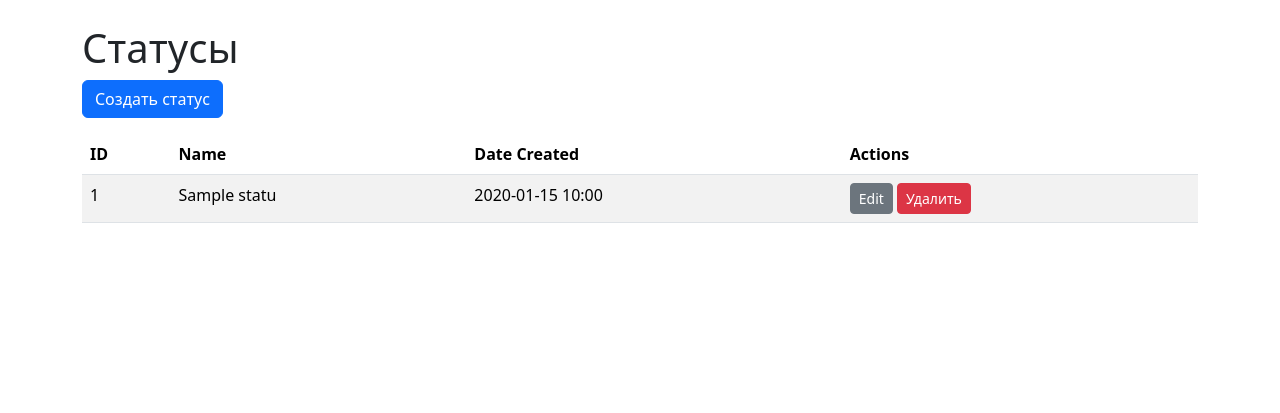
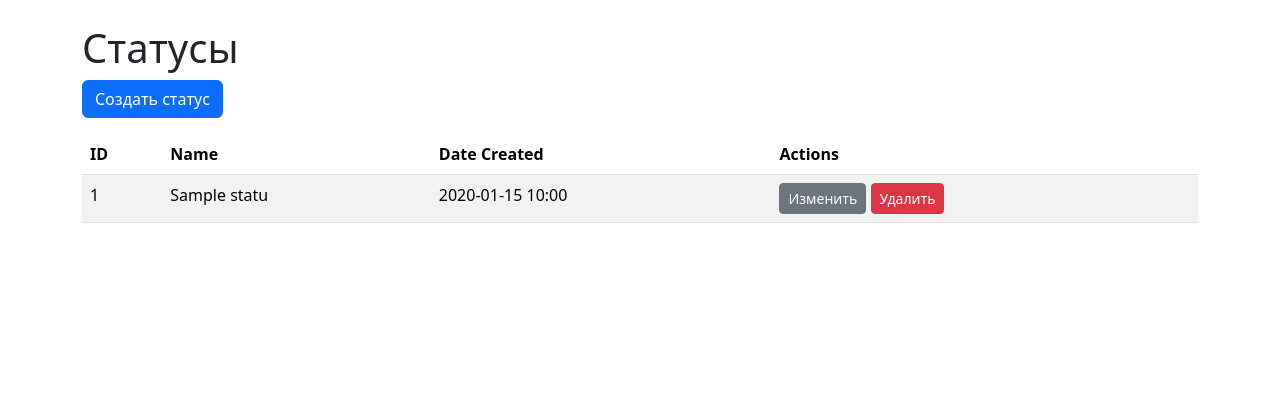
Before and after one commit to Maxcosanostra/python-project-52, a Django app: page /statuses/ in a window 1280 px wide. Shown: the part 56-469 px from the top of the page. Run offline with Django 5.2, Linux system fonts and the light colour scheme; a user stored in the database is signed in; tables that the repository leaves empty hold one stand-in row (values such as "Sample post"); some libraries are stand-ins or nearby versions.

Commit message:
change status_list.html due to playwright

```diff
--- a/templates/statuses/status_list.html
+++ b/templates/statuses/status_list.html
@@ -8,7 +8,7 @@
 {% block content %}
     <h1>{% trans "Статусы" %}</h1>
     <a href="{% url 'status_create' %}" class="btn btn-primary mb-3">
-        {% trans "Создать статус" %}
+        Создать статус
     </a>
     <table class="table table-striped">
         <thead>
@@ -27,9 +27,9 @@
                     <td>{{ status.created_at|date:"Y-m-d H:i" }}</td>
                     <td>
                         <a href="{% url 'status_update' status.pk %}"
-                           class="btn btn-sm btn-secondary">{% trans "Edit" %}</a>
+                           class="btn btn-sm btn-secondary">Изменить</a>
                         <a href="{% url 'status_delete' status.pk %}"
-                           class="btn btn-sm btn-danger">{% trans "Delete" %}</a>
+                           class="btn btn-sm btn-danger">Удалить</a>
                     </td>
                 </tr>
             {% empty %}
```
